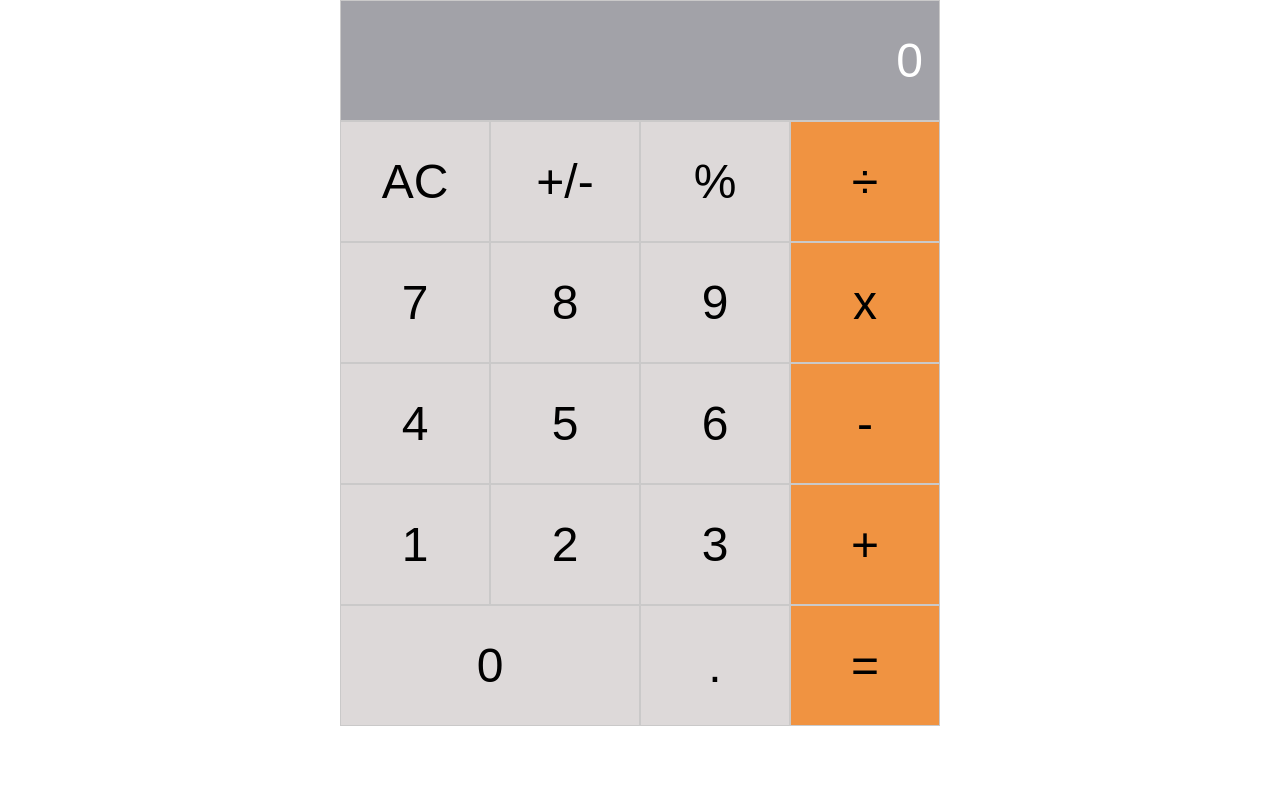
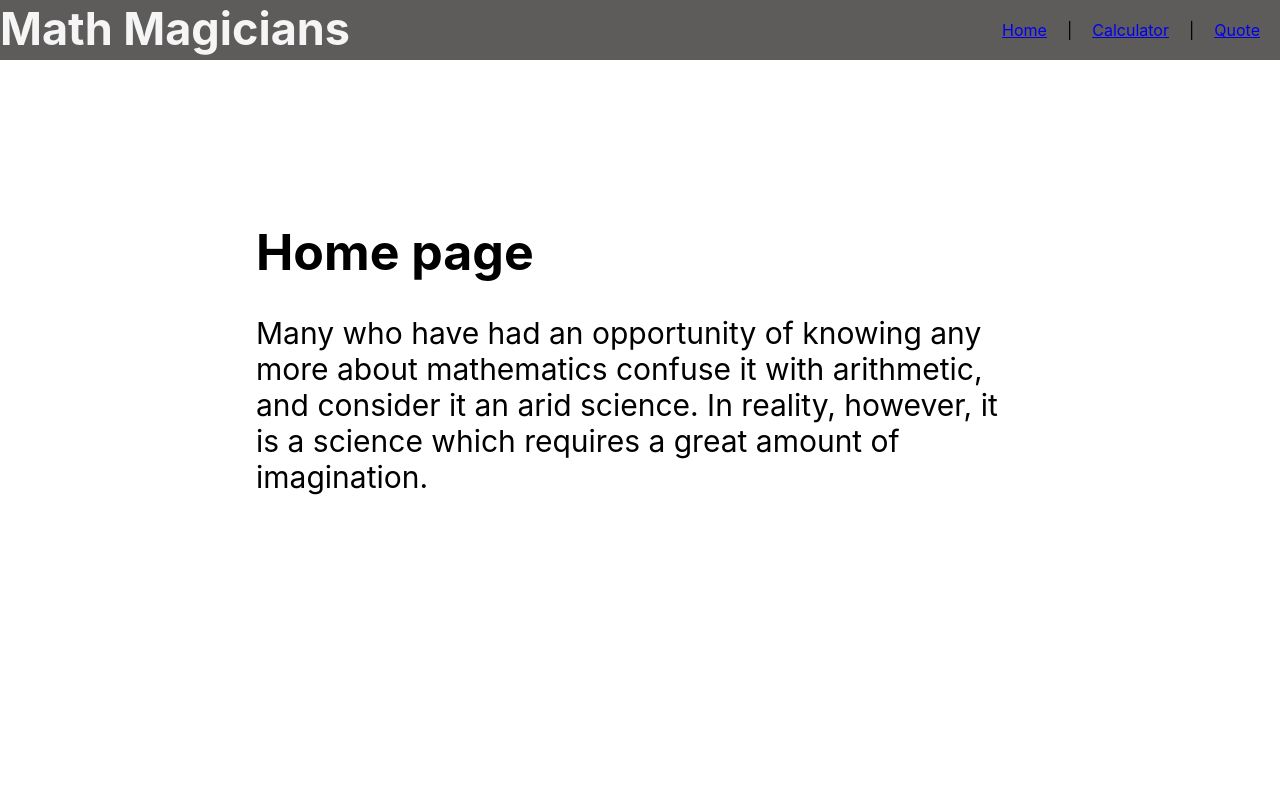
Before and after one commit to Daniel-Kigozi/math-magic, a React (Create React App) app: page / in a window 1280 px wide. Shown: the top 800 px of the page. Built offline with nearby package versions, Linux system fonts and the light colour scheme; no server answers.

Commit message:
Added pages and css

```diff
--- a/src/App.js
+++ b/src/App.js
@@ -1,10 +1,10 @@
 import React, { useState } from 'react';
-// import { Route, Routes, BrowserRouter } from 'react-router-dom';
+import { Route, Routes, BrowserRouter } from 'react-router-dom';
 import Calculator from './components/calculator';
 import calculate from './logic/calculate';
 import MyQuotation from './components/Quotation/quotes';
-// import { Navbar } from './components/Navbar';
-// import Home from './components/home';
+import { Navbar } from './components/Navbar';
+import Home from './components/home';
 import './App.css';
 
 const App = () => {
@@ -20,8 +20,14 @@ const App = () => {
   const calc = { total, next };
   return (
     <>
-      <Calculator handleClick={handleClick} calc={calc} />
-      <MyQuotation />
+      <BrowserRouter>
+        <Navbar />
+        <Routes>
+          <Route path="/" element={<Home />} />
+          <Route path="/calculator" element={<Calculator handleClick={handleClick} calc={calc} />} />
+          <Route path="quote" element={<MyQuotation />} />
+        </Routes>
+      </BrowserRouter>
     </>
   );
 };
```
